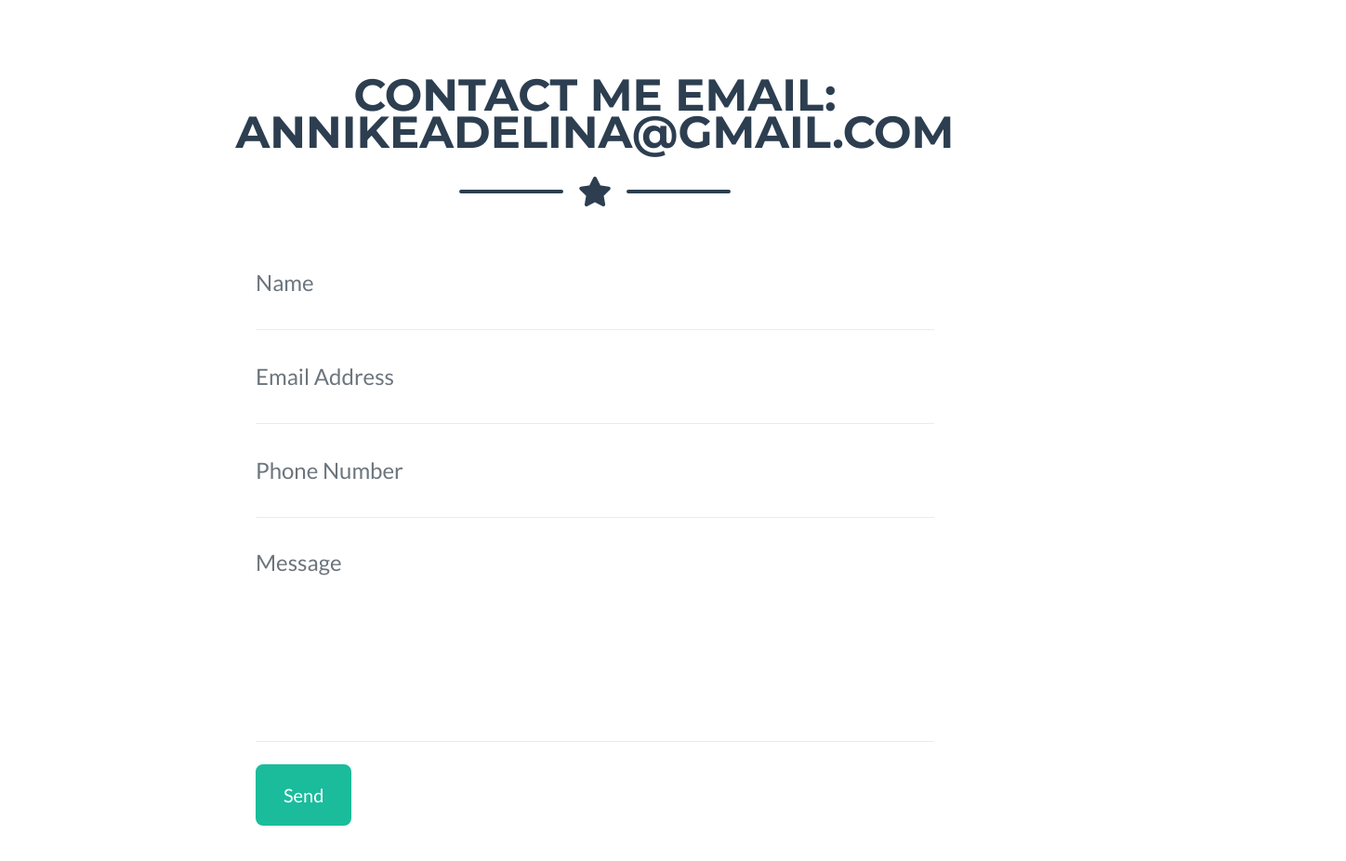
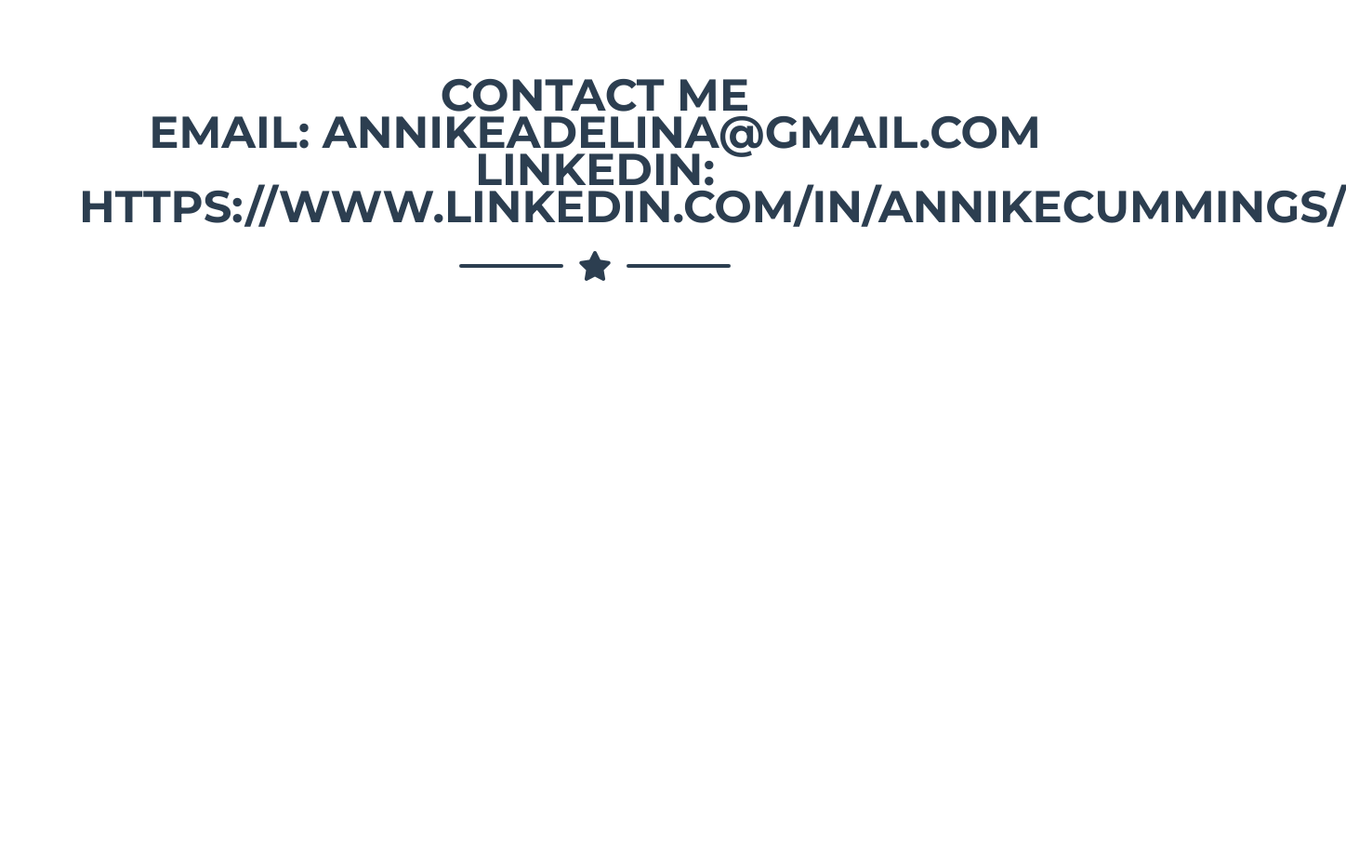
Before and after one commit to annikecummings/annikecummings.github.io, a website with bundled scripts: page index.html in a window 1280 px wide. Shown: the part 2720-3646 px from the top of the page at 93% size, 1448 px wide, since content can reach past the window. After the commit the page ends 3150 px from the top, so only its background shows below. Built offline with nearby package versions, Linux system fonts and the light colour scheme.

Commit message:
Update index.html

```diff
--- a/index.html
+++ b/index.html
@@ -210,8 +210,9 @@
     <div class="container">
 
       <!-- Contact Section Heading -->
-      <h2 class="page-section-heading text-center text-uppercase text-secondary mb-0">Contact Me
-      Email: annikeadelina@gmail.com</h2>
+      <h2 class="page-section-heading text-center text-uppercase text-secondary mb-0">Contact Me</h2>
+      <h3 class="page-section-heading text-center text-uppercase text-secondary mb-0">Email: Annikeadelina@gmail.com</h3>
+      <h3 class="page-section-heading text-center text-uppercase text-secondary mb-0">LinkedIn: https://www.linkedin.com/in/annikecummings/</h3>
       <!-- Icon Divider -->
       <div class="divider-custom">
         <div class="divider-custom-line"></div>
@@ -219,48 +220,6 @@
           <i class="fas fa-star"></i>
         </div>
         <div class="divider-custom-line"></div>
-      </div>
-
-      <!-- Contact Section Form -->
-      <div class="row">
-        <div class="col-lg-8 mx-auto">
-          <!-- To configure the contact form email address, go to mail/contact_me.php and update the email address in the PHP file on line 19. -->
-          <form name="sentMessage" id="contactForm" novalidate="novalidate">
-            <div class="control-group">
-              <div class="form-group floating-label-form-group controls mb-0 pb-2">
-                <label>Name</label>
-                <input class="form-control" id="name" type="text" placeholder="Name" required="required" data-validation-required-message="Please enter your name.">
-                <p class="help-block text-danger"></p>
-              </div>
-            </div>
-            <div class="control-group">
-              <div class="form-group floating-label-form-group controls mb-0 pb-2">
-                <label>Email Address</label>
-                <input class="form-control" id="email" type="email" placeholder="Email Address" required="required" data-validation-required-message="Please enter your email address.">
-                <p class="help-block text-danger"></p>
-              </div>
-            </div>
-            <div class="control-group">
-              <div class="form-group floating-label-form-group controls mb-0 pb-2">
-                <label>Phone Number</label>
-                <input class="form-control" id="phone" type="tel" placeholder="Phone Number" required="required" data-validation-required-message="Please enter your phone number.">
-                <p class="help-block text-danger"></p>
-              </div>
-            </div>
-            <div class="control-group">
-              <div class="form-group floating-label-form-group controls mb-0 pb-2">
-                <label>Message</label>
-                <textarea class="form-control" id="message" rows="5" placeholder="Message" required="required" data-validation-required-message="Please enter a message."></textarea>
-                <p class="help-block text-danger"></p>
-              </div>
-            </div>
-            <br>
-            <div id="success"></div>
-            <div class="form-group">
-              <button type="submit" class="btn btn-primary btn-xl" id="sendMessageButton">Send</button>
-            </div>
-          </form>
-        </div>
       </div>
 
     </div>
```
